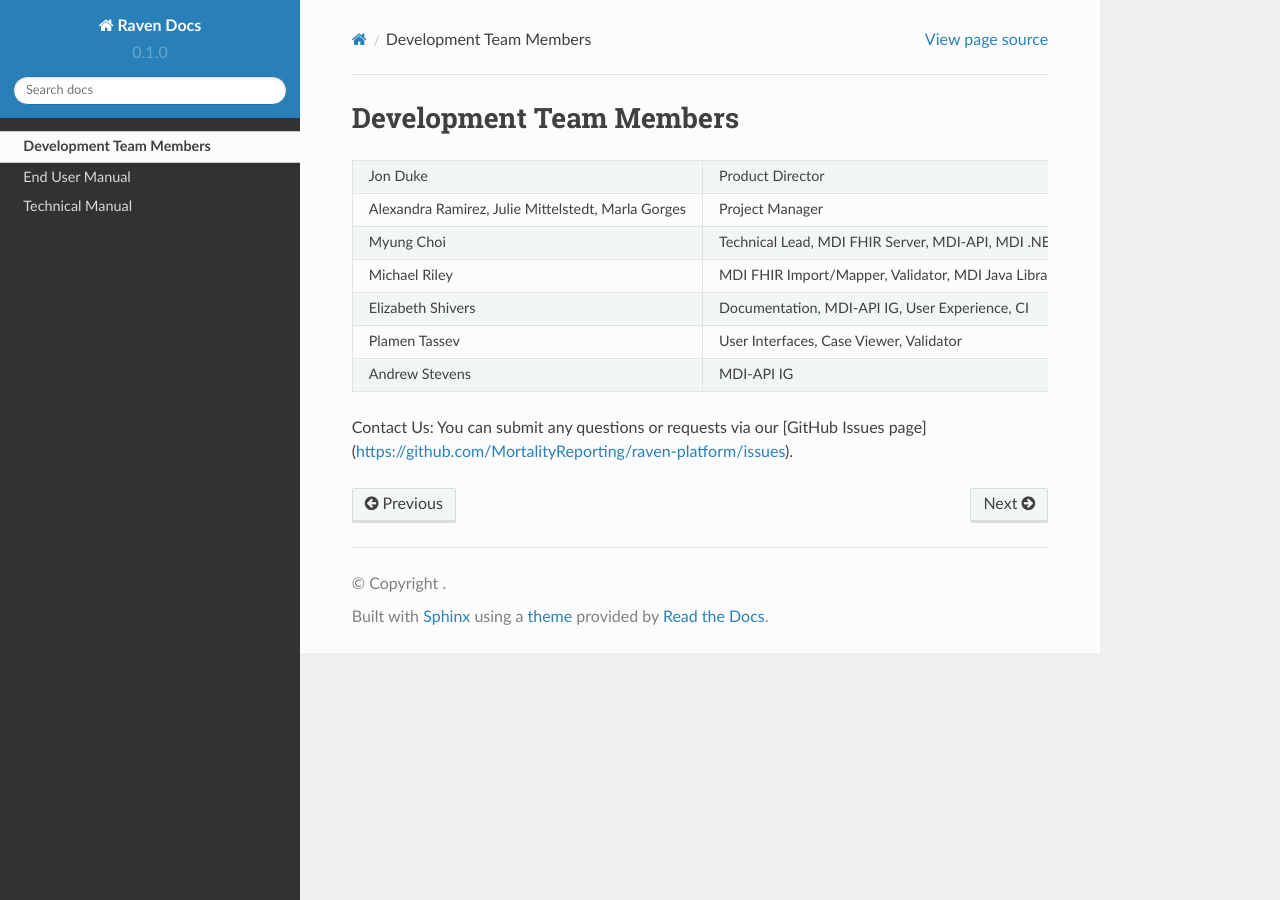
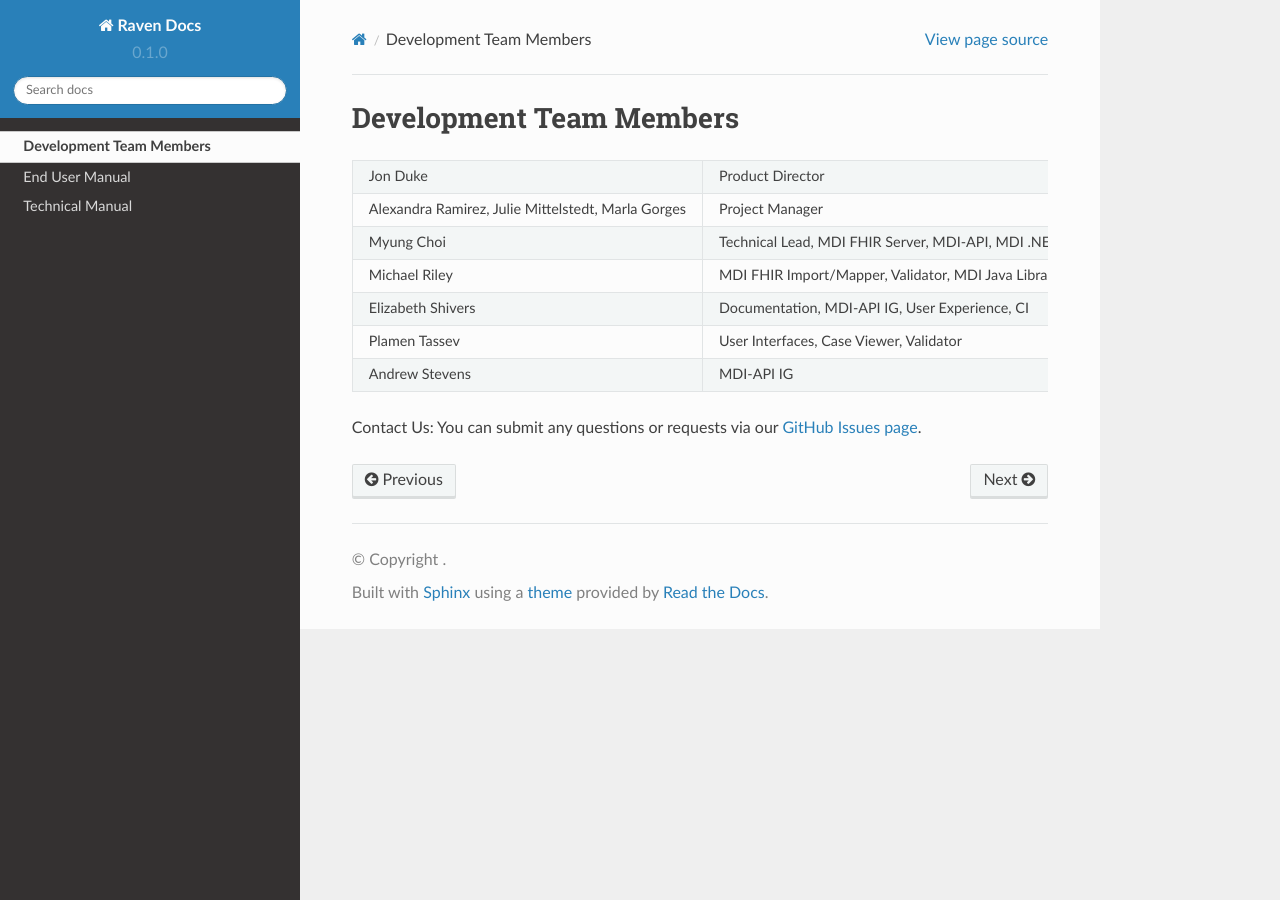
Before and after one commit to MortalityReporting/RavenDocs, a Sphinx documentation site: the page built from docs/source/developmentTeam.rst, in a window 1280 px wide. Built offline with Sphinx 7.4.7 and the Read the Docs theme 2.0.0, drawn with Linux system fonts in a browser that asks for light colours.

Commit message:
Update developmentTeam.rst

```diff
--- a/docs/source/developmentTeam.rst
+++ b/docs/source/developmentTeam.rst
@@ -22,4 +22,4 @@ Development Team Members
    * - Andrew Stevens
      - MDI-API IG
 
-Contact Us: You can submit any questions or requests via our [GitHub Issues page](https://github.com/MortalityReporting/raven-platform/issues).
+Contact Us: You can submit any questions or requests via our `GitHub Issues page <https://github.com/MortalityReporting/raven-platform/issues>`_.
```
